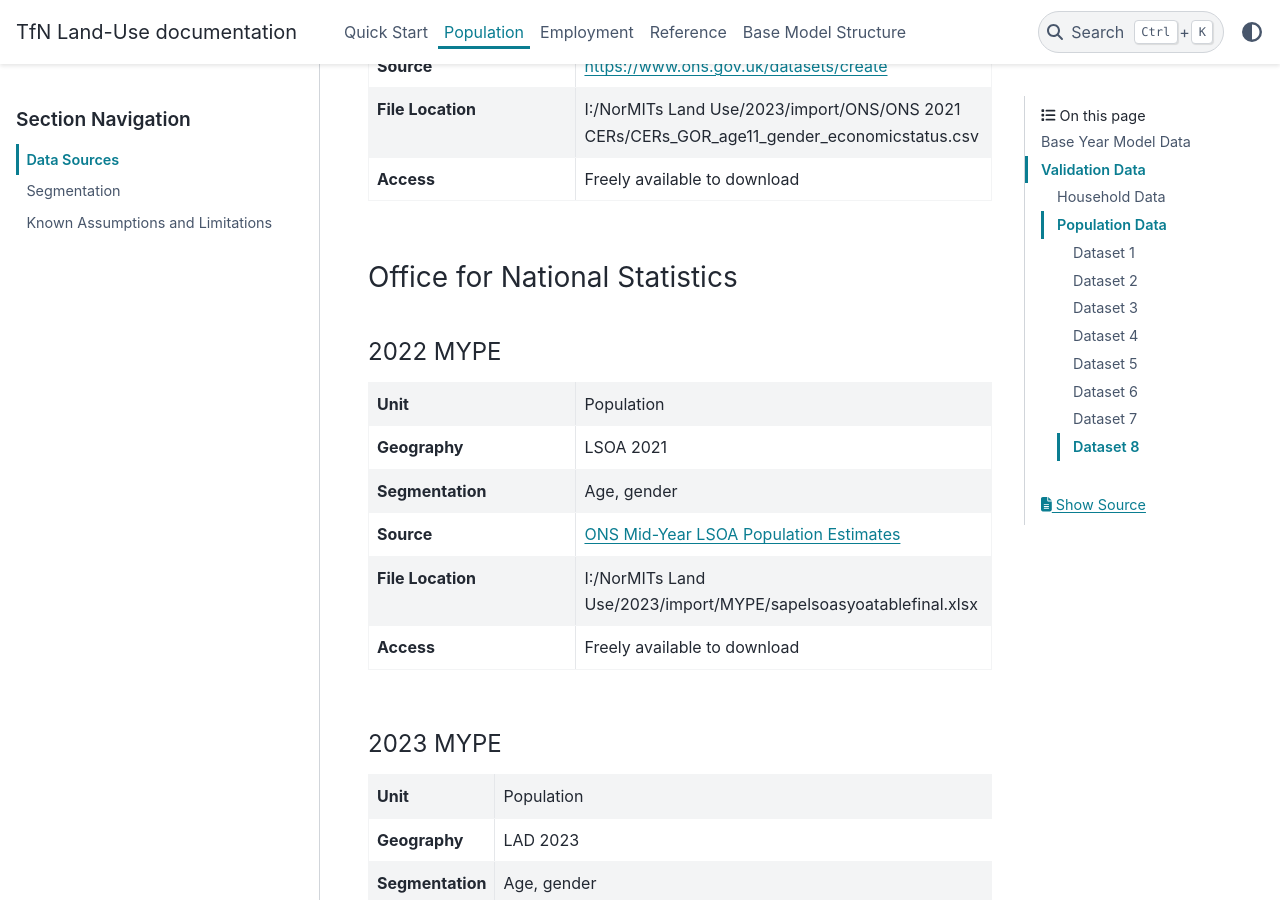
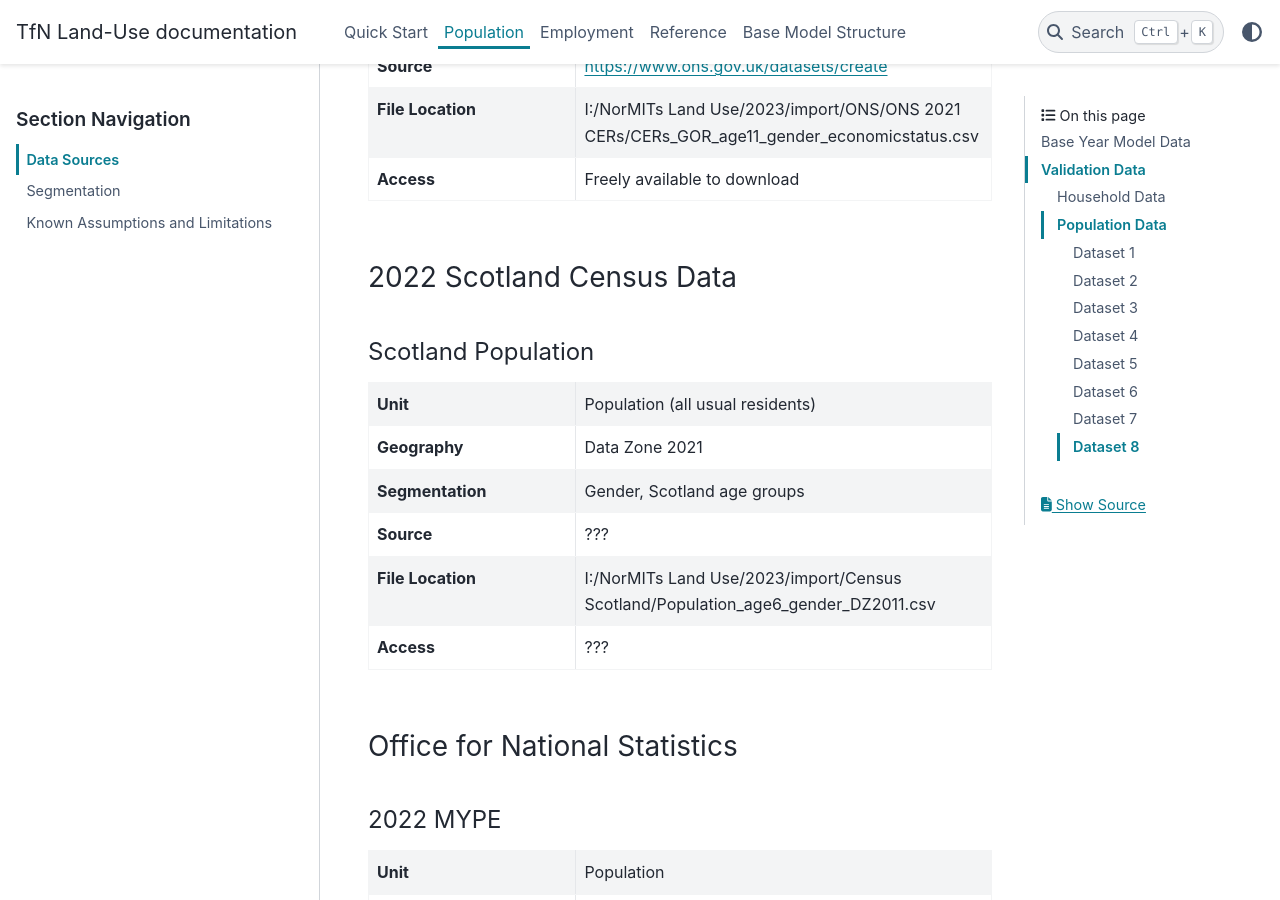
Before and after one commit to asongtoruin/Land-Use, a Sphinx documentation site: the page built from docs/population/data_sources.rst, in a window 1280 px wide and 900 px high, scrolled down 4923 px. Built offline with Sphinx 7.4.7 and the PyData theme 0.15.4, drawn with Linux system fonts in a browser that asks for light colours.

Commit message:
Added Scottish datasets to docs

```diff
--- a/docs/population/data_sources.rst
+++ b/docs/population/data_sources.rst
@@ -248,6 +248,30 @@ CE Economic Status
      - I:/NorMITs Land Use/2023/import/ONS/ONS 2021 CERs/CERs_GOR_age11_gender_economicstatus.csv
    * - Access
      - Freely available to download
+
+2022 Scotland Census Data
+=========================
+
+Scotland Population
+-------------------
+
+.. list-table::
+   :header-rows: 0
+   :widths: 1 2
+   :stub-columns: 1
+
+   * - Unit
+     - Population (all usual residents)
+   * - Geography
+     - Data Zone 2021
+   * - Segmentation
+     - Gender, Scotland age groups
+   * - Source
+     - ???
+   * - File Location
+     - I:/NorMITs Land Use/2023/import/Census Scotland/Population_age6_gender_DZ2011.csv
+   * - Access
+     - ???
 
 Office for National Statistics
 ==============================
```
